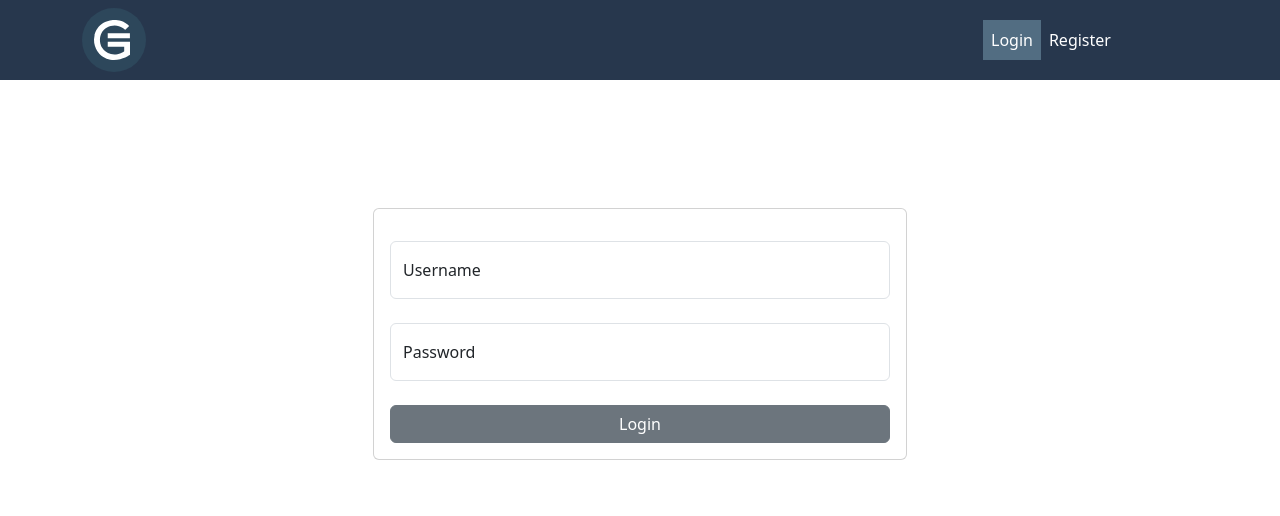
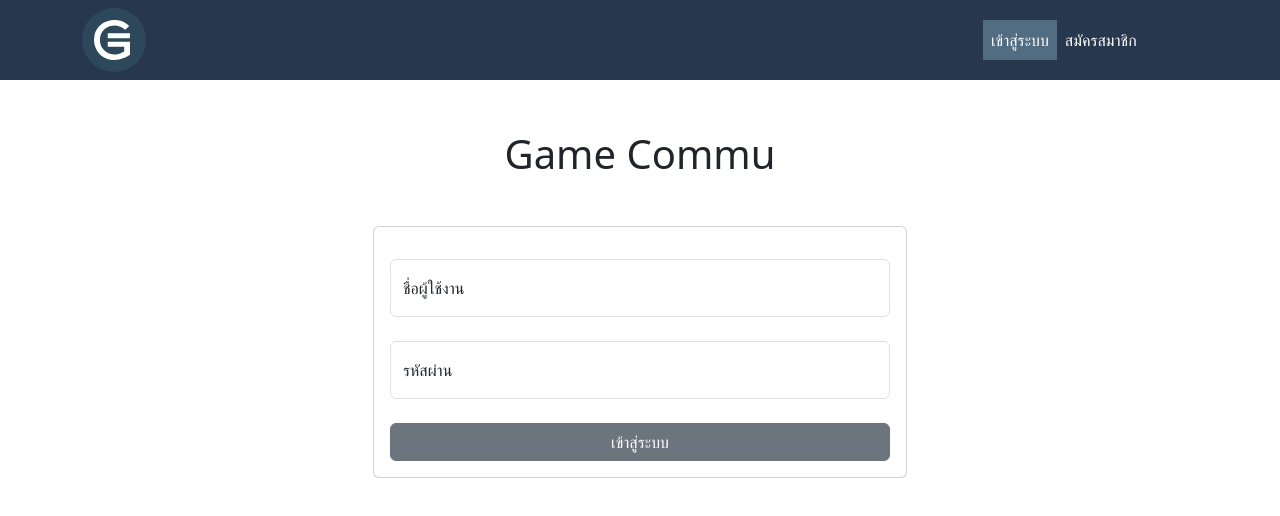
Before and after one commit to sophonwit379/Games-Commu, a React (Vite) app in the folder GameCommu-Client/: page /login in a window 1280 px wide. Shown: the top 516 px of the page. Built offline with nearby package versions, Linux system fonts and the light colour scheme.

Commit message:
styling login page

```diff
--- a/GameCommu-Client/src/App.jsx
+++ b/GameCommu-Client/src/App.jsx
@@ -18,10 +18,10 @@ function App() {
           <Navbar.Collapse id="basic-navbar-nav">
             <Nav id="nav-active" className="me-auto">
               <NavLink className='links' to="/login" >
-                Login
+                เข้าสู่ระบบ
               </NavLink>
               <NavLink className='links' to="/register" >
-                Register
+                สมัครสมาชิก
               </NavLink>
             </Nav>
           </Navbar.Collapse>
--- a/GameCommu-Client/src/pages/LoginPage/LoginPage.jsx
+++ b/GameCommu-Client/src/pages/LoginPage/LoginPage.jsx
@@ -1,7 +1,6 @@
 import { useNavigate } from "react-router-dom";
 import * as formik from 'formik';
 import * as yup from 'yup';
-
 import {
   FloatingLabel,
   Form,
@@ -19,13 +18,13 @@ function LoginPage() {
   const { Formik } = formik;
 
   const validationSchema = yup.object().shape({
-    username: yup.string().required(),
+    username: yup.string().required('กรุณากรอกชื่อผู้ใช้งาน'),
     password: yup
       .string()
-      .min(8, 'Password must be 8 characters long')
-      .matches(/[0-9]/, 'Password requires a number')
-      .matches(/[A-Za-z]/, 'Password requires at least one letter')
-      .required(),
+      .min(8, 'รหัสผ่านต้องมีอย่างน้อย 8 ตัว')
+      .matches(/[0-9]/, 'รหัสผ่านต้องมีตัวเลขอย่างน้อย 1 ตัว')
+      .matches(/[A-Za-z]/, 'รหัสผ่านต้องมีตัวอักษรภาษาอังกฤษอย่างน้อย 1 ตัว')
+      .required('กรุณากรอกรหัสผ่าน'),
   });
 
   const initialValues = {
@@ -33,7 +32,8 @@ function LoginPage() {
       password: '',
   };
 
-  const onSubmit = () => {
+  const onSubmit = (values) => {
+    console.log(values)
     navigate("/home");
   }
 
@@ -46,13 +46,16 @@ function LoginPage() {
       initialValues={initialValues}
     >
       {({handleSubmit, handleChange, values, errors}) => (
-        <Container style={{marginTop:'8rem'}} className='h-50 d-flex justify-content-center'>
+        <Container style={{minHeight:'50vh'}} className='d-flex justify-content-center'>
           <Row className="w-50 item flex-column align-self-center">
-            <Col>
-              <Card>
+            <Col className="d-flex flex-column align-items-center">
+              <h1 className="mb-5 mt-5">
+                Game Commu
+              </h1>
+              <Card className="w-100">
                 <Card.Body className="mt-3 d-flex flex-column ">
                   <Form onSubmit={handleSubmit}>
-                    <FloatingLabel controlId="floatingInput" label="Username" className="mb-4"
+                    <FloatingLabel controlId="floatingInput" label="ชื่อผู้ใช้งาน" className="mb-4"
                     >
                       <Form.Control
                         placeholder="username007"
@@ -65,7 +68,7 @@ function LoginPage() {
                         {errors.username}
                       </Form.Control.Feedback>
                     </FloatingLabel>
-                    <FloatingLabel controlId="floatingPassword" label="Password">
+                    <FloatingLabel controlId="floatingPassword" label="รหัสผ่าน">
                         <Form.Control
                           type="password"
                           placeholder="Password"
@@ -83,7 +86,7 @@ function LoginPage() {
                       variant="secondary"
                       type="submit"
                       >
-                        Login
+                        เข้าสู่ระบบ
                     </Button>
                   </Form>
                 </Card.Body>
--- a/GameCommu-Client/src/pages/RegisterPage/Register.jsx
+++ b/GameCommu-Client/src/pages/RegisterPage/Register.jsx
@@ -1,9 +1,63 @@
+import * as formik from 'formik';
+import * as yup from 'yup';
+import {
+  FloatingLabel,
+  Form,
+  Card,
+  Container,
+  Row,
+  Col,
+  Button,
+} from "react-bootstrap";
+
+const { Formik } = formik;
+
+const validationSchema = yup.object().shape({
+  username: yup.string().required('กรุณากรอกชื่อผู้ใช้งาน'),
+  email: yup.string().email().required('กรุณากรอกอีเมล์'),
+  password: yup
+    .string()
+    .min(8, 'รหัสผ่านต้องมีอย่างน้อย 8 ตัว')
+    .matches(/[0-9]/, 'รหัสผ่านต้องมีตัวเลขอย่างน้อย 1 ตัว')
+    .matches(/[A-Za-z]/, 'รหัสผ่านต้องมีตัวอักษรภาษาอังกฤษอย่างน้อย 1 ตัว')
+    .required('กรุณากรอกรหัสผ่าน'),
+  confirmPassword: yup.string()
+  .oneOf([yup.ref('password'), null], 'รหัสผ่านไม่ตรงกัน')
+});
+
+const initialValues = {
+    username: '',
+    email:'',
+    password: '',
+    confirmPassword:'',
+};
+
+const onSubmit = (values) => {
+  console.log(values)
+}
 
 function Register() {
     return (
-          <div>
-            Register
-          </div>
+      <Formik
+        validationSchema={validationSchema}
+        initialValues={initialValues}
+        onSubmit={onSubmit}
+      >
+        {({handleSubmit,handleChange,values,touched, errors}) => (
+          <Container className='d-flex justify-content-center'>
+            <Row>
+              <Col>
+                <Card>
+                  <Card.Body>
+
+                  </Card.Body>
+                </Card>
+              </Col>
+            </Row>
+          </Container>
+        )}
+
+      </Formik>
     )
   }
 
```
